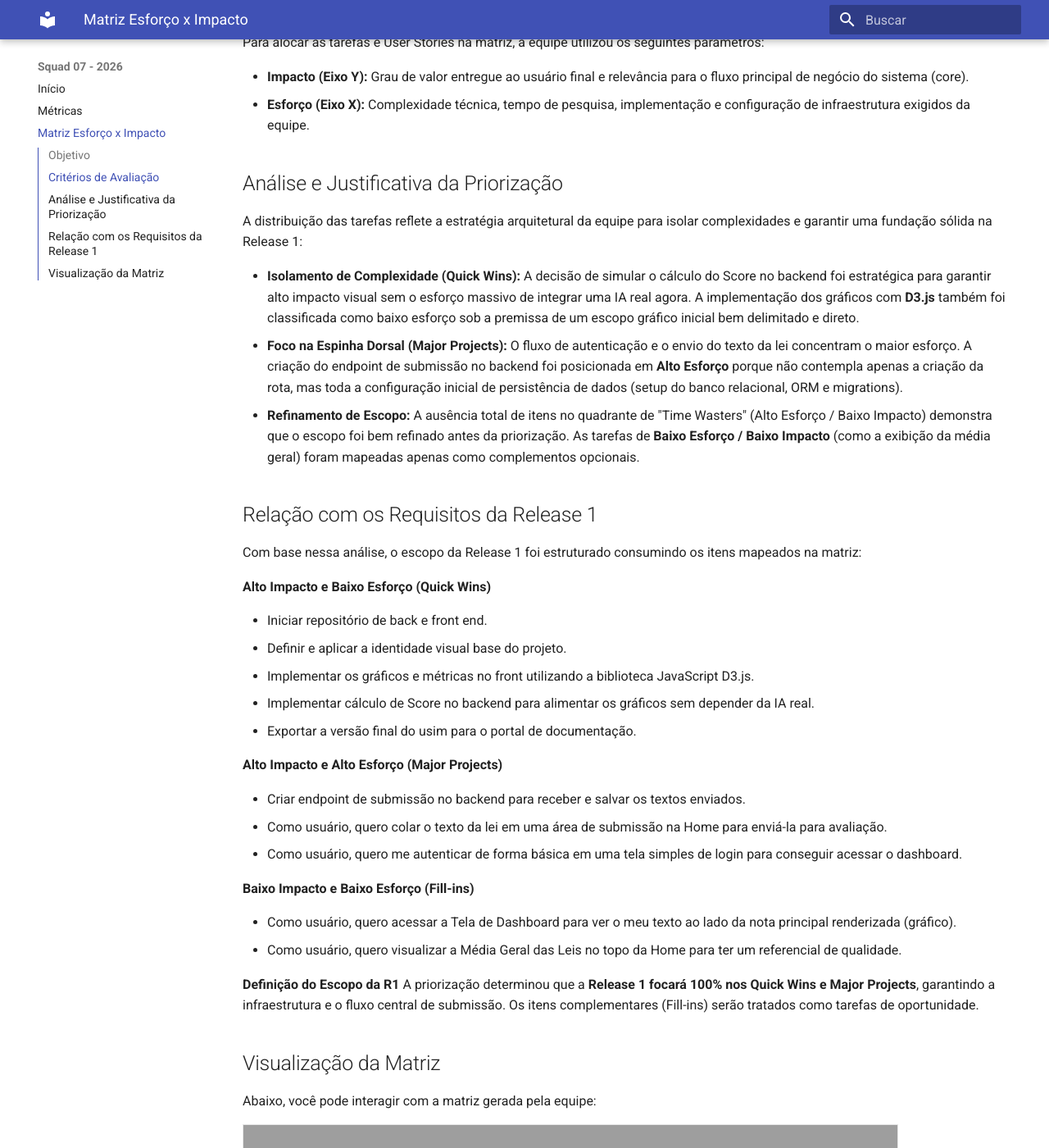
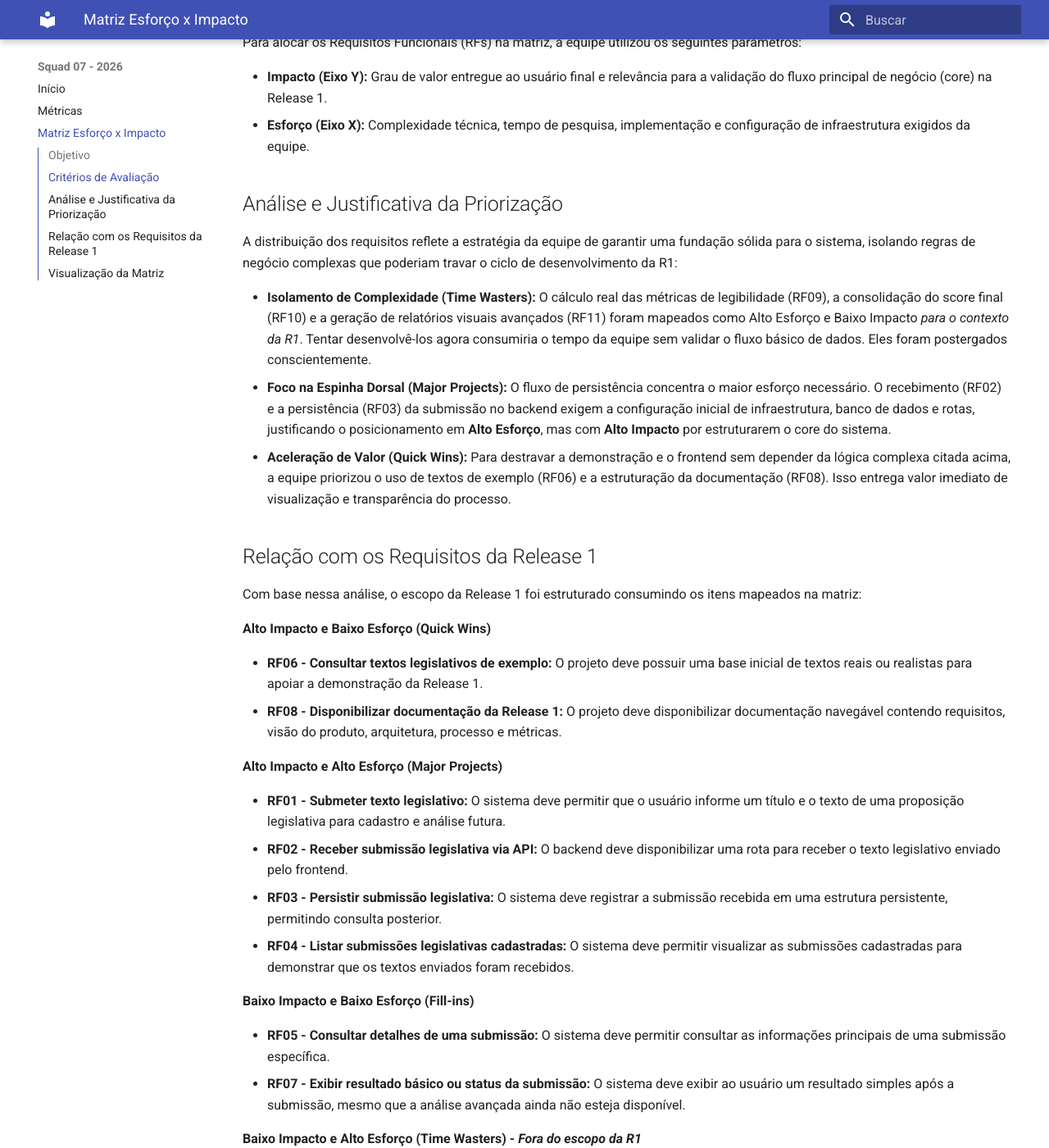
Before and after one commit to unb-mds/2026-1-Squad07, an MkDocs documentation site: the page built from docs/matriz.md, in a window 1280 px wide and 1400 px high, scrolled down 359 px. Shown: the whole window at 82% size. Built offline with MkDocs 1.6.1 and Material for MkDocs 9.7.7, drawn with Linux system fonts in a browser that asks for light colours; some of the changed text lies outside the part shown; grey boxes are pictures that could not be loaded.

Commit message:
docs: reformulação da matriz a partir dos requisitos

```diff
--- a/docs/matriz.md
+++ b/docs/matriz.md
@@ -1,45 +1,49 @@
 # Matriz Esforço x Impacto
 
 ## Objetivo
-Esta página apresenta a **Matriz de Esforço x Impacto** utilizada no planejamento da **Release 1 (R1)** do projeto. A ferramenta foi adotada para priorizar os requisitos e funcionalidades, permitindo à equipe focar na entrega de maior valor para o usuário com o menor custo de desenvolvimento viável nesta primeira etapa.
+Esta página apresenta a **Matriz de Esforço x Impacto** utilizada no planejamento da **Release 1 (R1)** do projeto. A ferramenta foi adotada para priorizar os requisitos e funcionalidades, permitindo à equipe focar na entrega de maior valor e na estruturação arquitetural do sistema com o menor custo viável nesta primeira etapa.
 
 ## Critérios de Avaliação
-Para alocar as tarefas e User Stories na matriz, a equipe utilizou os seguintes parâmetros:
+Para alocar os Requisitos Funcionais (RFs) na matriz, a equipe utilizou os seguintes parâmetros:
 
-- **Impacto (Eixo Y):** Grau de valor entregue ao usuário final e relevância para o fluxo principal de negócio do sistema (core).
+- **Impacto (Eixo Y):** Grau de valor entregue ao usuário final e relevância para a validação do fluxo principal de negócio (core) na Release 1.
 - **Esforço (Eixo X):** Complexidade técnica, tempo de pesquisa, implementação e configuração de infraestrutura exigidos da equipe.
 
 ## Análise e Justificativa da Priorização
-A distribuição das tarefas reflete a estratégia arquitetural da equipe para isolar complexidades e garantir uma fundação sólida na Release 1:
+A distribuição dos requisitos reflete a estratégia da equipe de garantir uma fundação sólida para o sistema, isolando regras de negócio complexas que poderiam travar o ciclo de desenvolvimento da R1:
 
-- **Isolamento de Complexidade (Quick Wins):** A decisão de simular o cálculo do Score no backend foi estratégica para garantir alto impacto visual sem o esforço massivo de integrar uma IA real agora. A implementação dos gráficos com **D3.js** também foi classificada como baixo esforço sob a premissa de um escopo gráfico inicial bem delimitado e direto.
-- **Foco na Espinha Dorsal (Major Projects):** O fluxo de autenticação e o envio do texto da lei concentram o maior esforço. A criação do endpoint de submissão no backend foi posicionada em **Alto Esforço** porque não contempla apenas a criação da rota, mas toda a configuração inicial de persistência de dados (setup do banco relacional, ORM e migrations).
-- **Refinamento de Escopo:** A ausência total de itens no quadrante de "Time Wasters" (Alto Esforço / Baixo Impacto) demonstra que o escopo foi bem refinado antes da priorização. As tarefas de **Baixo Esforço / Baixo Impacto** (como a exibição da média geral) foram mapeadas apenas como complementos opcionais.
+- **Isolamento de Complexidade (Time Wasters):** O cálculo real das métricas de legibilidade (RF09), a consolidação do score final (RF10) e a geração de relatórios visuais avançados (RF11) foram mapeados como Alto Esforço e Baixo Impacto *para o contexto da R1*. Tentar desenvolvê-los agora consumiria o tempo da equipe sem validar o fluxo básico de dados. Eles foram postergados conscientemente.
+- **Foco na Espinha Dorsal (Major Projects):** O fluxo de persistência concentra o maior esforço necessário. O recebimento (RF02) e a persistência (RF03) da submissão no backend exigem a configuração inicial de infraestrutura, banco de dados e rotas, justificando o posicionamento em **Alto Esforço**, mas com **Alto Impacto** por estruturarem o core do sistema.
+- **Aceleração de Valor (Quick Wins):** Para destravar a demonstração e o frontend sem depender da lógica complexa citada acima, a equipe priorizou o uso de textos de exemplo (RF06) e a estruturação da documentação (RF08). Isso entrega valor imediato de visualização e transparência do processo.
 
 ## Relação com os Requisitos da Release 1
 Com base nessa análise, o escopo da Release 1 foi estruturado consumindo os itens mapeados na matriz:
 
 **Alto Impacto e Baixo Esforço (Quick Wins)**
 
-- Iniciar repositório de back e front end.
-- Definir e aplicar a identidade visual base do projeto.
-- Implementar os gráficos e métricas no front utilizando a biblioteca JavaScript D3.js.
-- Implementar cálculo de Score no backend para alimentar os gráficos sem depender da IA real.
-- Exportar a versão final do usim para o portal de documentação.
+- **RF06 - Consultar textos legislativos de exemplo:** O projeto deve possuir uma base inicial de textos reais ou realistas para apoiar a demonstração da Release 1.
+- **RF08 - Disponibilizar documentação da Release 1:** O projeto deve disponibilizar documentação navegável contendo requisitos, visão do produto, arquitetura, processo e métricas.
 
 **Alto Impacto e Alto Esforço (Major Projects)**
 
-- Criar endpoint de submissão no backend para receber e salvar os textos enviados.
-- Como usuário, quero colar o texto da lei em uma área de submissão na Home para enviá-la para avaliação.
-- Como usuário, quero me autenticar de forma básica em uma tela simples de login para conseguir acessar o dashboard.
+- **RF01 - Submeter texto legislativo:** O sistema deve permitir que o usuário informe um título e o texto de uma proposição legislativa para cadastro e análise futura.
+- **RF02 - Receber submissão legislativa via API:** O backend deve disponibilizar uma rota para receber o texto legislativo enviado pelo frontend.
+- **RF03 - Persistir submissão legislativa:** O sistema deve registrar a submissão recebida em uma estrutura persistente, permitindo consulta posterior.
+- **RF04 - Listar submissões legislativas cadastradas:** O sistema deve permitir visualizar as submissões cadastradas para demonstrar que os textos enviados foram recebidos.
 
 **Baixo Impacto e Baixo Esforço (Fill-ins)**
 
-- Como usuário, quero acessar a Tela de Dashboard para ver o meu texto ao lado da nota principal renderizada (gráfico).
-- Como usuário, quero visualizar a Média Geral das Leis no topo da Home para ter um referencial de qualidade.
+- **RF05 - Consultar detalhes de uma submissão:** O sistema deve permitir consultar as informações principais de uma submissão específica.
+- **RF07 - Exibir resultado básico ou status da submissão:** O sistema deve exibir ao usuário um resultado simples após a submissão, mesmo que a análise avançada ainda não esteja disponível.
+
+**Baixo Impacto e Alto Esforço (Time Wasters) - *Fora do escopo da R1***
+
+- **RF09 - Calcular índice inicial de legibilidade:** O sistema pode calcular uma métrica inicial de dificuldade de leitura.
+- **RF10 - Calcular score final de qualidade legislativa:** O sistema pode consolidar métricas de qualidade em uma nota final.
+- **RF11 - Exibir relatório visual de qualidade:** O sistema pode apresentar relatório visual de qualidade legislativa.
 
 **Definição do Escopo da R1**
-A priorização determinou que a **Release 1 focará 100% nos Quick Wins e Major Projects**, garantindo a infraestrutura e o fluxo central de submissão. Os itens complementares (Fill-ins) serão tratados como tarefas de oportunidade.
+A priorização determinou que a **Release 1 focará integralmente nos quadrantes de Quick Wins e Major Projects**, garantindo a infraestrutura base e o fluxo central de envio e salvamento de dados. Os itens classificados como Fill-ins entrarão como oportunidades caso haja sobra na sprint, enquanto os Time Wasters ficam retidos para o planejamento das próximas releases.
 
 ## Visualização da Matriz
 Abaixo, você pode interagir com a matriz gerada pela equipe:
```
